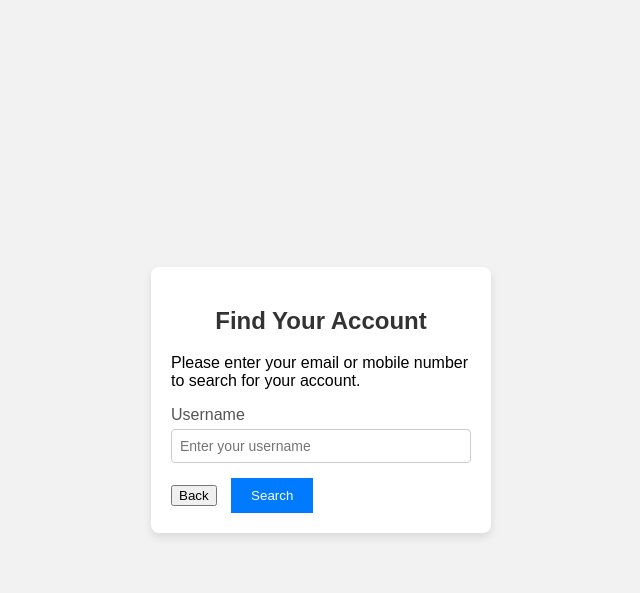
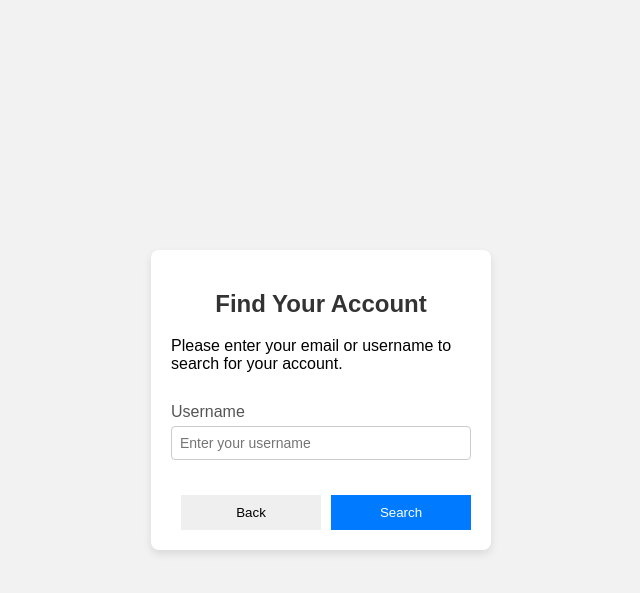
Before and after one commit to Ayush-Adhikari123/VitalFlow, a Django app: page /password_reset in a window 1280 px wide. Shown: the top 593 px of the page, without its empty margins (319-959 px from the left). Run offline with Django 4.2, Linux system fonts and the light colour scheme.

Commit message:
Css for Forget password

```diff
--- a/Sem3project/myapp/forms.py
+++ b/Sem3project/myapp/forms.py
@@ -19,7 +19,7 @@ class EditadminprofileForm(UserChangeForm):
     password=None
     class Meta:
         model =User
-        fields = ['username','first_name','last_name','email','date_joined','last_login','is_active']
+        fields = ['username','first_name','last_name','email','date_joined','last_login']
         labels={'email': 'Email' }
 
 
--- a/Sem3project/static/adminlogin.css
+++ b/Sem3project/static/adminlogin.css
@@ -42,6 +42,7 @@ body {
     color: #fff;
     cursor: pointer;
     transition: background-color 0.3s;
+    margin-top: 15px;
   }
 
   input[type="submit"]:hover {
--- a/Sem3project/static/forgot_password.css
+++ b/Sem3project/static/forgot_password.css
@@ -21,3 +21,59 @@
   .form-group button[type="submit"]:hover {
     background-color: #0056b3; /* Darker shade of blue on hover */
   }
+
+  .loading-screen {
+    position: fixed;
+    top: 0;
+    left: 0;
+    width: 100%;
+    height: 100%;
+    background: rgba(255, 255, 255, 0.8);
+    display: flex;
+    justify-content: center;
+    align-items: center;
+    z-index: 9999;
+    display: none; /* Initially hide the loading screen */
+  }
+
+  /* Custom CSS for Forgot Password page */
+/* ... (other existing styles) */
+
+/* Align buttons to the right */
+.form-group {
+  display: flex;
+  justify-content: flex-start;
+  margin-top: 20px;
+  flex-wrap: wrap;
+}
+
+/* Style the buttons */
+.form-group button {
+   /* Blue color */
+  color: black;
+  border: none;
+  padding: 10px 20px;
+  margin-left: 10px;
+  cursor: pointer;
+  transition: background-color 0.3s;
+}
+
+/* Make both buttons the same size */
+.form-group button[type="submit"],
+.form-group button[type="button"] {
+  flex: 1;
+}
+
+/* Position buttons at the right corner */
+.form-group button[type="submit"] {
+  order: 2;
+}
+
+.form-group button[type="button"] {
+  order: 1;
+}
+
+/* Hover effect */
+.form-group button[type="button"]:hover {
+  background-color: #b3a700; /* Darker shade of blue on hover */
+}
--- a/Sem3project/templates/adminlogin.html
+++ b/Sem3project/templates/adminlogin.html
@@ -12,6 +12,7 @@
     /* Style for the loading screen */
   </style>
 </head>
+
 
 <body>
   <!-- Loading screen with GIF -->
--- a/Sem3project/templates/password_reset.html
+++ b/Sem3project/templates/password_reset.html
@@ -17,13 +17,13 @@
 <body>
   <!-- Loading screen with GIF -->
   <div class="loading-screen" id="loadingScreen">
-    <img src="/static/images/loading.gif" alt="Loading...">
+    <img src="/static/images/loding.gif" alt="">
   </div>
 
-  <form action="/search_account/" method="post" novalidate onsubmit="showLoadingScreen()">
+  <form action="" method="post" novalidate onsubmit="showLoadingScreen()">
     {% csrf_token %}
     <h2>Find Your Account</h2>
-    <p>Please enter your email or mobile number to search for your account.</p>
+    <p>Please enter your email or username to search for your account.</p>
 
     <div class="form-group">
       <label for="username">Username</label>
```
Also changed, not shown: Sem3project/db.sqlite3.
